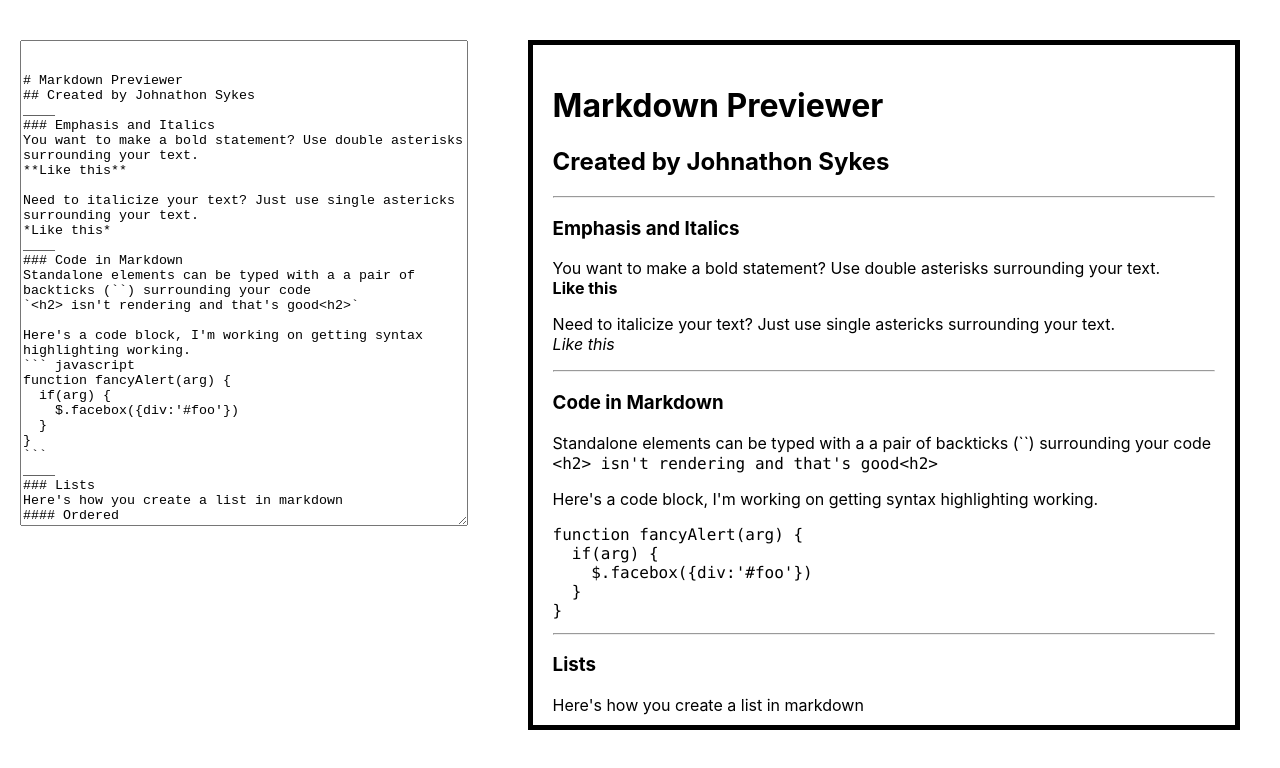
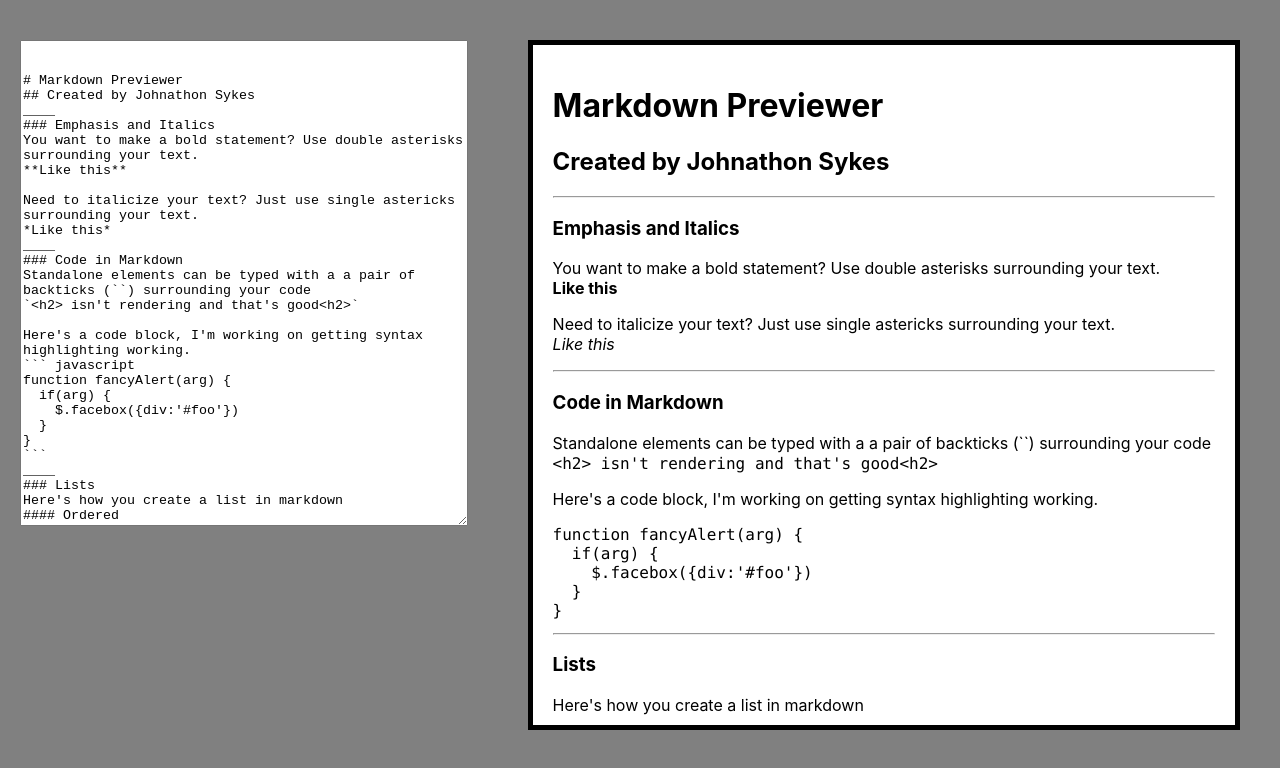
Before and after one commit to seesykescode/md_previewer_react, a React (Create React App) app: page / in a window 1280 px wide. Shown: the top 768 px of the page. Built offline with nearby package versions, Linux system fonts and the light colour scheme.

Commit message:
added background colors, mostly to test AWS deployment

```diff
--- a/src/App.css
+++ b/src/App.css
@@ -1,6 +1,7 @@
 .App{
   display: flex;
   height: 100vh;
+  background-color: grey;
 }
 
 #editor {
@@ -16,4 +17,5 @@
   padding: 20px;
   overflow: auto;
   border: 5px solid black;
+  background-color: white;
 }
```
Also changed, not shown: package.json (+5 -5 lines), 1 other file (tests, documents, lock files or other folders).
